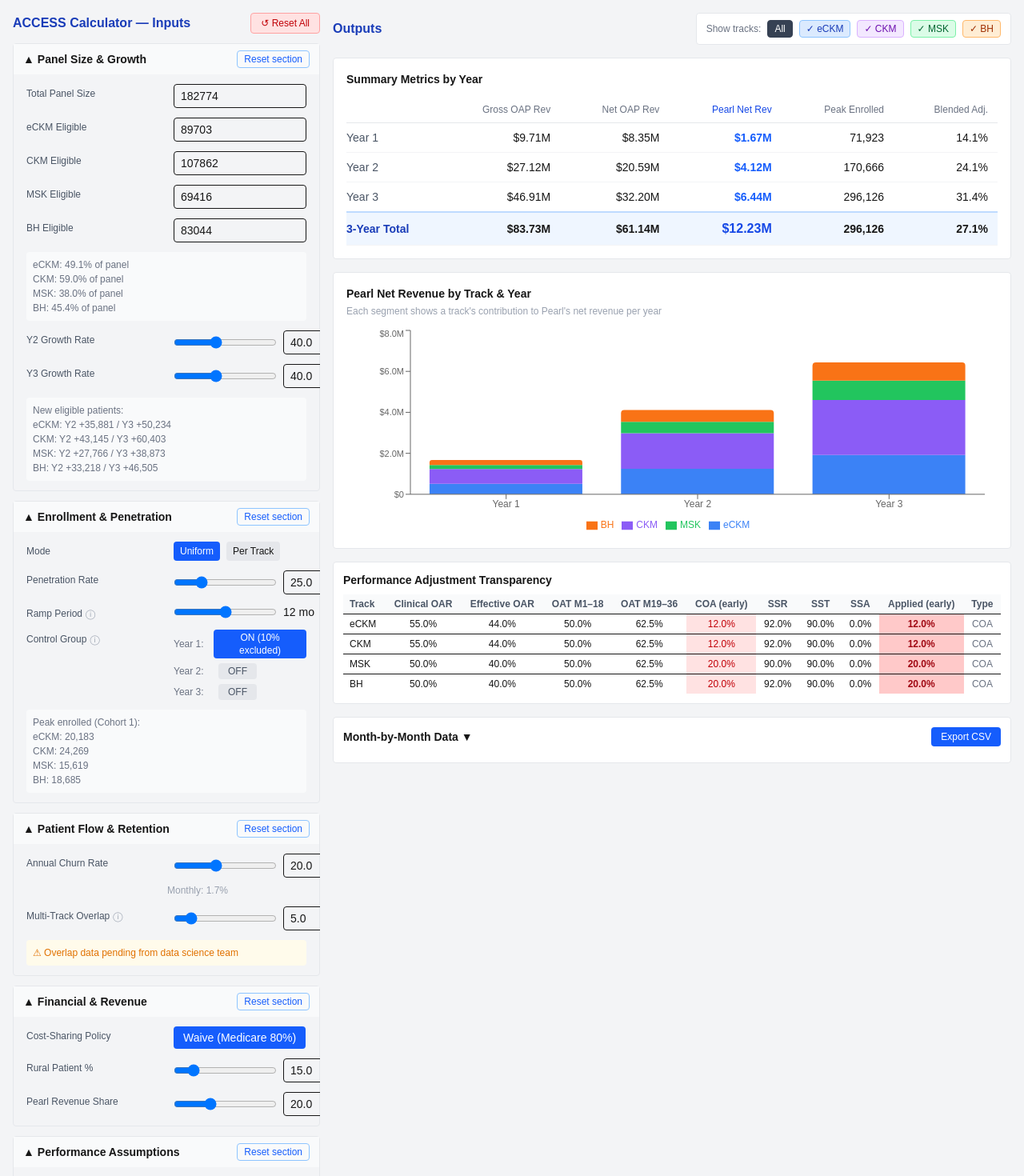
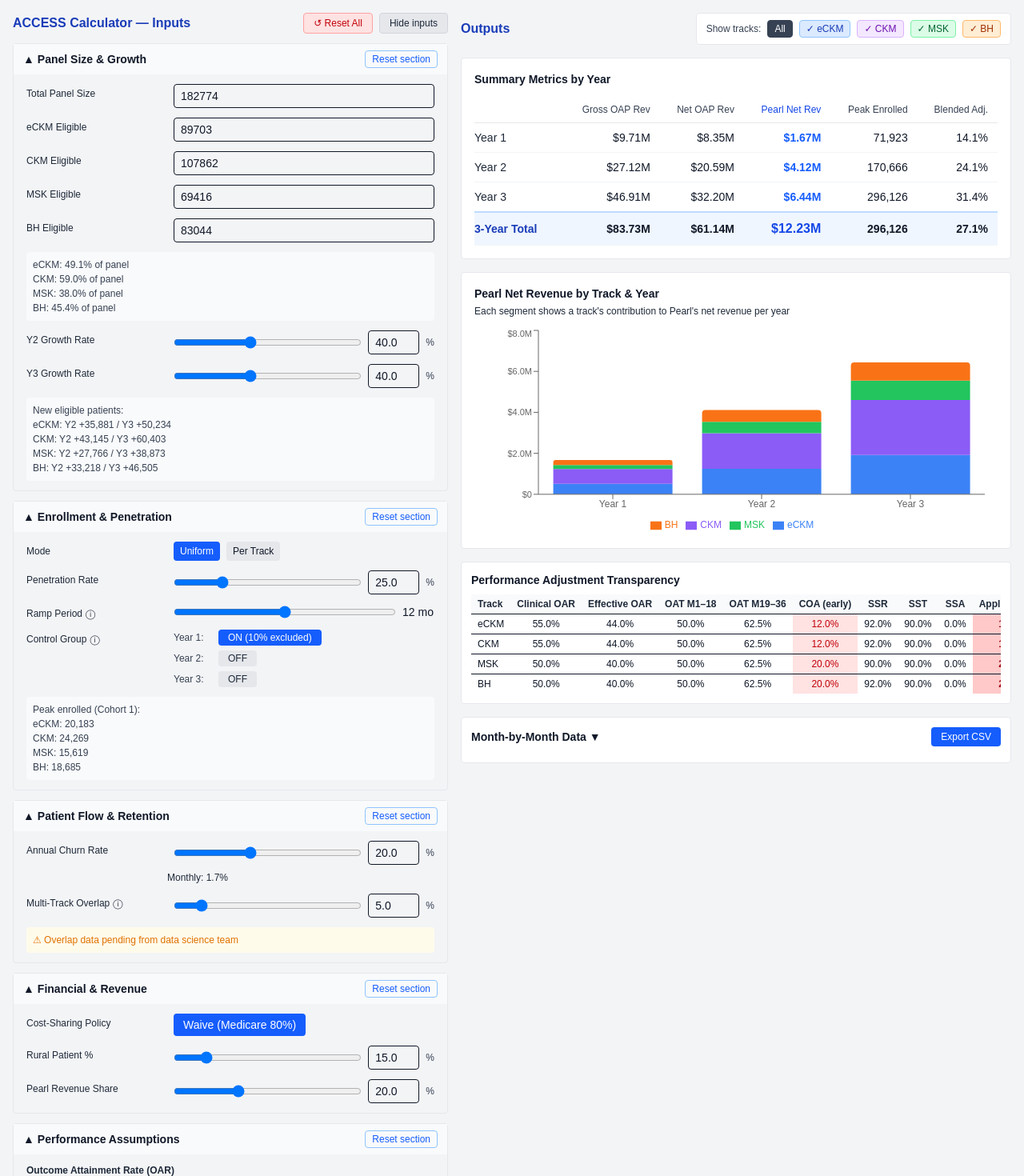
Before and after one commit to jtp2125/access-calculator, a Next.js app: page / in a window 1280 px wide. Shown: the top 1470 px of the page at 80% size. Built offline with nearby package versions, Linux system fonts and the light colour scheme.

Commit message:
Improve main page layout and input panel visibility

```diff
--- a/src/app/page.tsx
+++ b/src/app/page.tsx
@@ -449,10 +449,10 @@ function Row({
 }) {
   return (
     <div className="flex items-start gap-2">
-      <div className="w-44 shrink-0 text-xs text-gray-600 pt-1">
+      <div className="w-44 shrink-0 text-xs text-gray-800 pt-1">
         {label}
         {tooltip && (
-          <span className="ml-1 text-gray-400 cursor-help" title={tooltip}>
+          <span className="ml-1 text-gray-800 cursor-help" title={tooltip}>
             ⓘ
           </span>
         )}
@@ -515,7 +515,7 @@ function PctSlider({
         onChange={(e) => onChange((parseFloat(e.target.value) || 0) / 100)}
         className="w-16 border rounded px-2 py-1 text-sm"
       />
-      <span className="text-xs text-gray-500">%</span>
+      <span className="text-xs text-gray-700">%</span>
     </div>
   );
 }
@@ -545,11 +545,11 @@ function TrackFilter({
 
   return (
     <div className="flex flex-wrap items-center gap-2">
-      <span className="text-xs text-gray-500 font-medium">Show tracks:</span>
+      <span className="text-xs text-gray-700 font-medium">Show tracks:</span>
       <button
         onClick={() => onChange(allOn ? [TRACKS[0]] : [...TRACKS])}
         className={`text-xs px-2 py-0.5 rounded border ${
-          allOn ? "bg-gray-700 text-white border-gray-700" : "bg-white text-gray-600 border-gray-300"
+          allOn ? "bg-gray-700 text-white border-gray-700" : "bg-white text-gray-800 border-gray-300"
         }`}
       >
         All
@@ -623,6 +623,7 @@ export default function App() {
   const [inp, setInp] = useState<Inputs>(DEFAULTS);
   const [activeTracks, setActiveTracks] = useState<Track[]>([...TRACKS]);
   const [tableOpen, setTableOpen] = useState(false);
+  const [inputsPanelOpen, setInputsPanelOpen] = useState(true);
 
   const set = useCallback((path: string, val: any) => {
     setInp((prev) => {
@@ -673,17 +674,26 @@ export default function App() {
   ];
 
   return (
-    <div className="flex flex-col lg:flex-row gap-4 p-4 bg-gray-100 min-h-screen text-sm">
+    <div className="flex flex-col lg:flex-row gap-4 p-4 bg-gray-100 min-h-screen text-sm text-gray-900">
       {/* ── INPUT PANEL ── */}
-      <div className="w-full lg:w-96 shrink-0 overflow-y-auto">
+      {inputsPanelOpen && (
+      <div className="w-full lg:w-[30rem] xl:w-[34rem] shrink-0 overflow-y-auto">
         <div className="flex items-center justify-between mb-3">
           <h2 className="text-base font-bold text-blue-800">ACCESS Calculator — Inputs</h2>
+          <div className="flex items-center gap-2">
             <button
               onClick={resetAll}
               className="text-xs bg-red-100 text-red-700 hover:bg-red-200 border border-red-300 rounded px-3 py-1 font-medium"
             >
               ↺ Reset All
             </button>
+            <button
+              onClick={() => setInputsPanelOpen(false)}
+              className="text-xs bg-gray-200 text-gray-800 hover:bg-gray-300 border border-gray-300 rounded px-3 py-1 font-medium"
+            >
+              Hide inputs
+            </button>
+          </div>
         </div>
 
         <Section title="Panel Size & Growth" onReset={() => resetSection("panel")}>
@@ -695,7 +705,7 @@ export default function App() {
               <NumInput value={inp.eligible[t]} onChange={(v) => set(`eligible.${t}`, v)} min={0} />
             </Row>
           ))}
-          <div className="text-xs text-gray-500 bg-gray-50 rounded p-2 space-y-0.5">
+          <div className="text-xs text-gray-700 bg-gray-50 rounded p-2 space-y-0.5">
             {TRACKS.map((t) => (
               <div key={t}>
                 {t}: <span className="font-medium">{fmtPct(prop[t])}</span> of panel
@@ -708,7 +718,7 @@ export default function App() {
           <Row label="Y3 Growth Rate">
             <PctSlider value={inp.growthY3} onChange={(v) => set("growthY3", v)} min={0} max={1} step={0.01} />
           </Row>
-          <div className="text-xs text-gray-500 bg-gray-50 rounded p-2 space-y-0.5">
+          <div className="text-xs text-gray-700 bg-gray-50 rounded p-2 space-y-0.5">
             <div className="font-medium">New eligible patients:</div>
             {TRACKS.map((t) => (
               <div key={t}>
@@ -785,13 +795,13 @@ export default function App() {
             <div className="space-y-1.5">
               {(["Y1", "Y2", "Y3"] as const).map((yr, i) => (
                 <div key={yr} className="flex items-center gap-2">
-                  <span className="text-xs text-gray-500 w-12">Year {i + 1}:</span>
+                  <span className="text-xs text-gray-700 w-12">Year {i + 1}:</span>
                   <button
                     onClick={() =>
                       setInp((p) => ({ ...p, controlGroupByYear: { ...p.controlGroupByYear, [yr]: !p.controlGroupByYear[yr] } }))
                     }
                     className={`px-3 py-0.5 rounded text-xs font-medium ${
-                      inp.controlGroupByYear[yr] ? "bg-blue-600 text-white" : "bg-gray-200 text-gray-600"
+                      inp.controlGroupByYear[yr] ? "bg-blue-600 text-white" : "bg-gray-200 text-gray-800"
                     }`}
                   >
                     {inp.controlGroupByYear[yr] ? "ON (10% excluded)" : "OFF"}
@@ -801,7 +811,7 @@ export default function App() {
             </div>
           </Row>
 
-          <div className="text-xs text-gray-500 bg-gray-50 rounded p-2 space-y-0.5">
+          <div className="text-xs text-gray-700 bg-gray-50 rounded p-2 space-y-0.5">
             <div className="font-medium">Peak enrolled (Cohort 1):</div>
             {TRACKS.map((t) => {
               const pen = inp.penetrationMode === "uniform" ? inp.penetrationUniform : inp.penetrationByTrack[t];
@@ -818,7 +828,7 @@ export default function App() {
           <Row label="Annual Churn Rate">
             <PctSlider value={inp.churnRate} onChange={(v) => set("churnRate", v)} min={0} max={0.5} step={0.005} />
           </Row>
-          <div className="text-xs text-gray-400 -mt-1 ml-44">Monthly: {fmtPct(inp.churnRate / 12)}</div>
+          <div className="text-xs text-gray-800 -mt-1 ml-44">Monthly: {fmtPct(inp.churnRate / 12)}</div>
           <Row label="Multi-Track Overlap" tooltip="Placeholder — pending data science team data">
             <PctSlider value={inp.overlapRate} onChange={(v) => set("overlapRate", v)} min={0} max={0.4} step={0.005} />
           </Row>
@@ -846,7 +856,7 @@ export default function App() {
         </Section>
 
         <Section title="Performance Assumptions" onReset={() => resetSection("performance")}>
-          <div className="text-xs font-semibold text-gray-600 mb-1">Outcome Attainment Rate (OAR)</div>
+          <div className="text-xs font-semibold text-gray-800 mb-1">Outcome Attainment Rate (OAR)</div>
           {TRACKS.map((t) => (
             <Row key={t} label={`${t} OAR`}>
               <PctSlider value={inp.oar[t]} onChange={(v) => set(`oar.${t}`, v)} min={0} max={1} step={0.01} />
@@ -855,8 +865,8 @@ export default function App() {
           <Row label="OAT (M19–36)" tooltip="Months 1–18 fixed at 50% per CMS rules">
             <PctSlider value={inp.oatM19to36} onChange={(v) => set("oatM19to36", v)} min={0.6} max={0.65} step={0.005} />
           </Row>
-          <div className="text-xs text-gray-400 -mt-1 ml-44">M1–18 OAT: 50% (fixed by CMS)</div>
-          <div className="text-xs font-semibold text-gray-600 mb-1 mt-2">Substitute Spend Rate (SSR)</div>
+          <div className="text-xs text-gray-800 -mt-1 ml-44">M1–18 OAT: 50% (fixed by CMS)</div>
+          <div className="text-xs font-semibold text-gray-800 mb-1 mt-2">Substitute Spend Rate (SSR)</div>
           {TRACKS.map((t) => (
             <Row key={t} label={`${t} SSR`}>
               <PctSlider value={inp.ssr[t]} onChange={(v) => set(`ssr.${t}`, v)} min={0} max={1} step={0.01} />
@@ -864,9 +874,20 @@ export default function App() {
           ))}
         </Section>
       </div>
+      )}
 
       {/* ── OUTPUT PANEL ── */}
-      <div className="flex-1 overflow-y-auto space-y-4">
+      <div className="flex-1 overflow-y-auto space-y-4 min-w-0">
+        {!inputsPanelOpen && (
+          <div className="flex justify-start">
+            <button
+              onClick={() => setInputsPanelOpen(true)}
+              className="text-xs bg-blue-600 text-white hover:bg-blue-700 border border-blue-700 rounded px-3 py-1 font-medium"
+            >
+              Show inputs
+            </button>
+          </div>
+        )}
         <div className="flex items-center justify-between flex-wrap gap-2">
           <h2 className="text-base font-bold text-blue-800">Outputs</h2>
           <div className="bg-white rounded border border-gray-200 px-3 py-2">
@@ -886,7 +907,7 @@ export default function App() {
           <div className="overflow-x-auto">
             <table className="w-full text-sm">
               <thead>
-                <tr className="text-xs text-gray-500 border-b border-gray-200">
+                <tr className="text-xs text-gray-700 border-b border-gray-200">
                   <th className="text-left py-2 pr-4 font-medium w-28"></th>
                   <th className="text-right py-2 px-3 font-medium">Gross OAP Rev</th>
                   <th className="text-right py-2 px-3 font-medium">Net OAP Rev</th>
@@ -903,7 +924,7 @@ export default function App() {
                       row.isTotal ? "font-bold bg-blue-50 border-t-2 border-t-blue-200" : "hover:bg-gray-50"
                     }`}
                   >
-                    <td className={`py-2 pr-4 text-sm ${row.isTotal ? "text-blue-800" : "text-gray-600"}`}>{row.label}</td>
+                    <td className={`py-2 pr-4 text-sm ${row.isTotal ? "text-blue-800" : "text-gray-800"}`}>{row.label}</td>
                     <td className="py-2 px-3 text-right tabular-nums">{fmt$(row.gross)}</td>
                     <td className="py-2 px-3 text-right tabular-nums">{fmt$(row.net)}</td>
                     <td className={`py-2 px-3 text-right tabular-nums font-semibold ${row.isTotal ? "text-blue-700 text-base" : "text-blue-600"}`}>
@@ -921,7 +942,7 @@ export default function App() {
         {/* Stacked Bar Chart */}
         <div className="bg-white rounded border border-gray-200 p-4">
           <h3 className="font-semibold text-sm mb-1">Pearl Net Revenue by Track & Year</h3>
-          <p className="text-xs text-gray-400 mb-3">Each segment shows a track's contribution to Pearl's net revenue per year</p>
+          <p className="text-xs text-gray-800 mb-3">Each segment shows a track's contribution to Pearl's net revenue per year</p>
           <ResponsiveContainer width="100%" height={260}>
             <BarChart data={chartData} margin={{ top: 4, right: 16, left: 16, bottom: 4 }}>
               <XAxis dataKey="year" tick={{ fontSize: 12 }} />
@@ -947,7 +968,7 @@ export default function App() {
           <div className="overflow-x-auto">
             <table className="text-xs w-full">
               <thead>
-                <tr className="bg-gray-50 text-gray-600 whitespace-nowrap">
+                <tr className="bg-gray-50 text-gray-800 whitespace-nowrap">
                   <th className="text-left px-2 py-1">Track</th>
                   <th className="px-2 py-1">Clinical OAR</th>
                   <th className="px-2 py-1">Effective OAR</th>
@@ -980,7 +1001,7 @@ export default function App() {
                       <td className="px-2 py-1 text-center">90.0%</td>
                       <td className={`px-2 py-1 text-center ${!isCoA && ssaV > 0 ? "bg-orange-100 text-orange-700" : ""}`}>{fmtPct(ssaV)}</td>
                       <td className={`px-2 py-1 text-center font-bold ${appE > 0 ? "bg-red-200 text-red-800" : "bg-green-100 text-green-700"}`}>{fmtPct(appE)}</td>
-                      <td className="px-2 py-1 text-center text-gray-500">{adj.appliedType[t]}</td>
+                      <td className="px-2 py-1 text-center text-gray-700">{adj.appliedType[t]}</td>
                     </tr>
                   );
                 })}
@@ -1007,7 +1028,7 @@ export default function App() {
             <div className="overflow-x-auto">
               <table className="text-xs w-full whitespace-nowrap">
                 <thead>
-                  <tr className="bg-gray-50 text-gray-600">
+                  <tr className="bg-gray-50 text-gray-800">
                     <th className="px-1 py-1">Mo</th>
                     <th className="px-1 py-1">Yr</th>
                     <th className="px-1 py-1">Rec</th>
```
Lines whose indentation alone changed are shown as unchanged.
